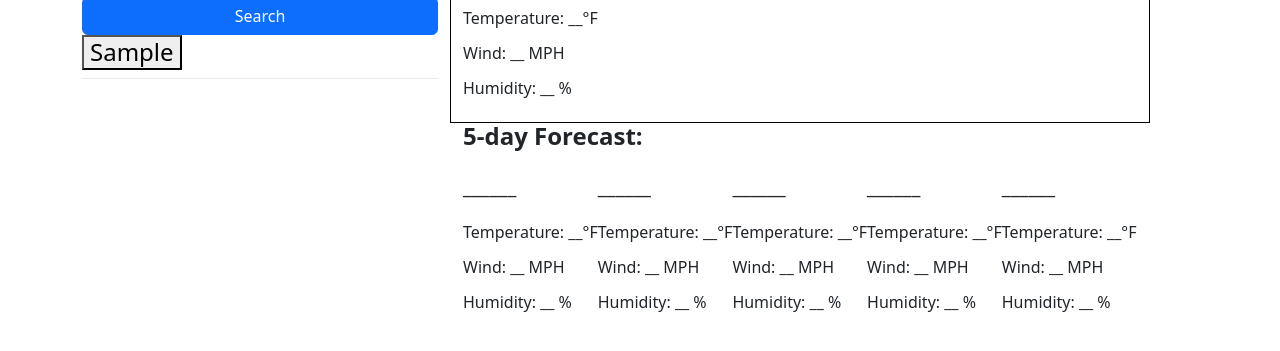
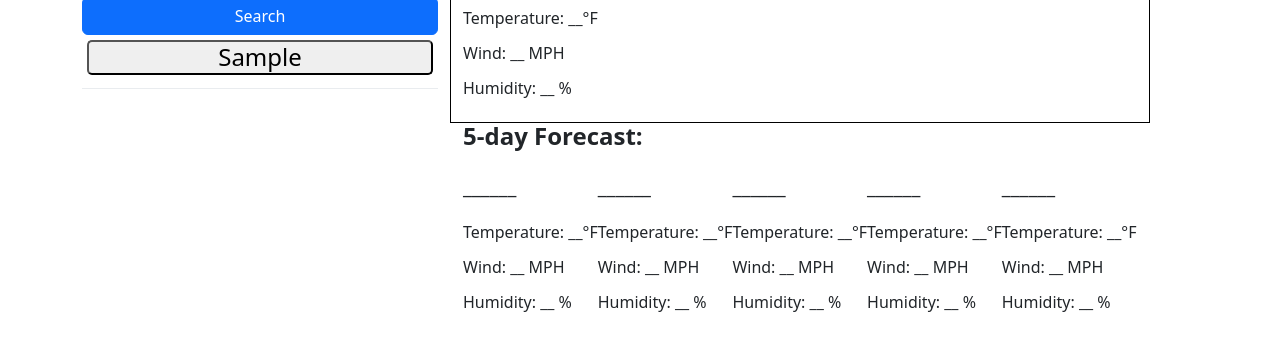
Before and after one commit to AztekAsylum/weather-dashboard, a plain HTML site: page index.html in a window 1280 px wide. Both pictures are taken after typing "Sample" into the empty fields and a click on the button "Search". Shown: the part 159-510 px from the top of the page. Drawn offline with nearby package versions, Linux system fonts and the light colour scheme; no server answers.

Commit message:
styled buttons

```diff
--- a/style.css
+++ b/style.css
@@ -41,3 +41,12 @@ h1 {
   display: flex;
   flex-direction: row;
 }
+#cityContainer {
+  display: flex;
+  flex-direction: column;
+}
+
+#cityContainer button {
+  margin: 5px;
+  border-radius: 5px;
+}
```
